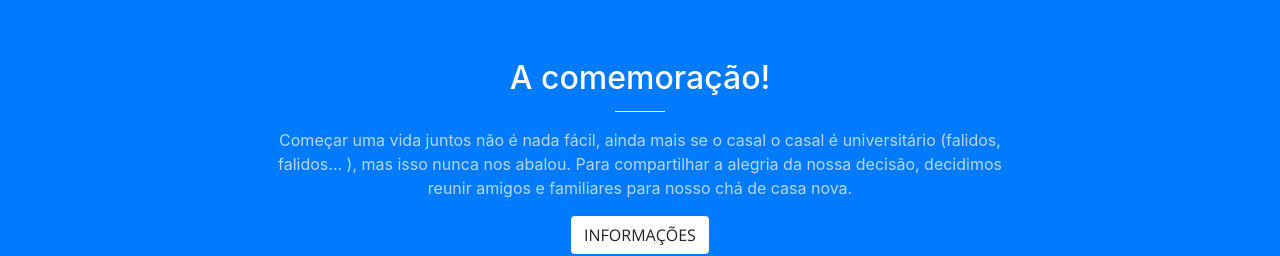
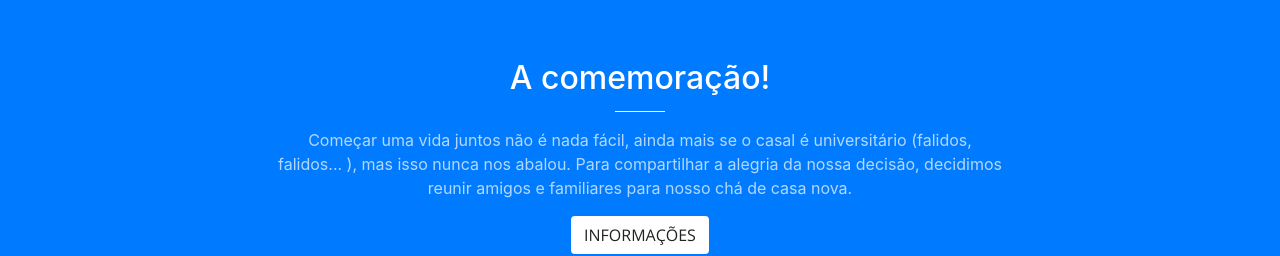
Before and after one commit to amandamateus/amandamateus.github.io, a website with bundled scripts: page index.html in a window 1280 px wide. Shown: the part 840-1096 px from the top of the page. Built offline with nearby package versions, Linux system fonts and the light colour scheme.

Commit message:
inicial 2

```diff
--- a/index.html
+++ b/index.html
@@ -75,7 +75,7 @@
             <h2 class="section-heading text-white">A comemoração!</h2>
             <hr class="light">
             <p class="text-faded">
-              Começar uma vida juntos não é nada fácil, ainda mais se o casal o casal é universitário (falidos, falidos... ), mas isso nunca nos abalou.
+              Começar uma vida juntos não é nada fácil, ainda mais se o casal é universitário (falidos, falidos... ), mas isso nunca nos abalou.
               Para compartilhar a alegria da nossa decisão, decidimos reunir amigos e familiares para nosso chá de casa nova.
             </p>
             <a class="btn btn-default btn-xl js-scroll-trigger" href="#services">Informações</a>
```
